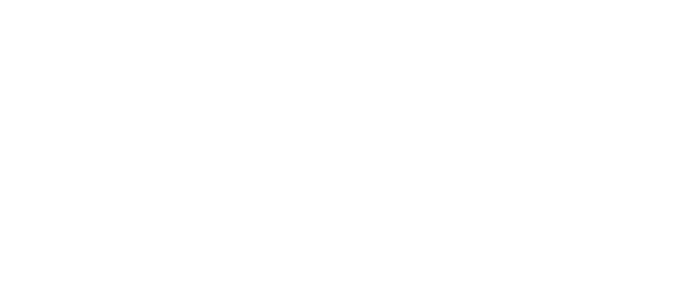
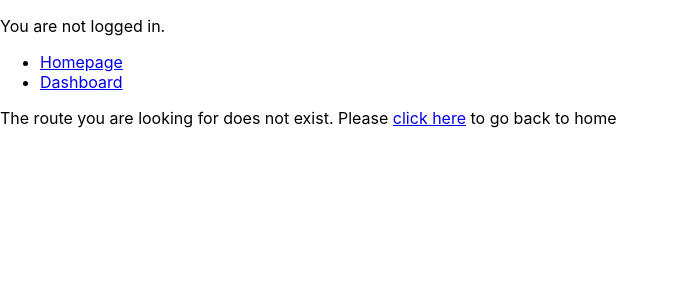
Before and after one commit to naveenrenji/SolarStep, a React (Create React App) app in the folder hashroot/: page /projects in a window 1280 px wide. Before the commit this address had no page. Shown: the top 300 px of the page, without its empty margins (0-678 px from the left). Built offline with nearby package versions, Linux system fonts and the light colour scheme.

Commit message:
Setup NotFound routes

```diff
--- a/hashroot/src/App.js
+++ b/hashroot/src/App.js
@@ -8,6 +8,7 @@ import Homepage from "./components/Homepage/Homepage";
 import Layout from "./components/Layout";
 import {Login, Signup} from "./components/Authentication";
 import SolarDashboard from "./components/SolarDashboard/SolarDashboard";
+import NotFound from "./components/shared/NotFound";
 
 function App() {
   return (
@@ -25,7 +26,9 @@ function App() {
               </RequiresAuth>
             }
           />
+          <Route path="*" element={<NotFound />} />
         </Route>
+        <Route path="*" element={<NotFound />} />
       </Routes>
     </AuthProvider>
   );
--- /dev/null
+++ b/hashroot/src/components/shared/NotFound.js
@@ -0,0 +1,17 @@
+import React from "react";
+import { Link } from "react-router-dom";
+import useAuth from "../../hooks/useAuth";
+
+const NotFound = () => {
+  const { user } = useAuth();
+
+  return (
+    <div>
+      The route you are looking for does not exist. Please{" "}
+      <Link to={!user ? "/" : "/dashboard"}>click here</Link> to go back to{" "}
+      {!user ? "home" : "dashboard"}
+    </div>
+  );
+};
+
+export default NotFound;
```
